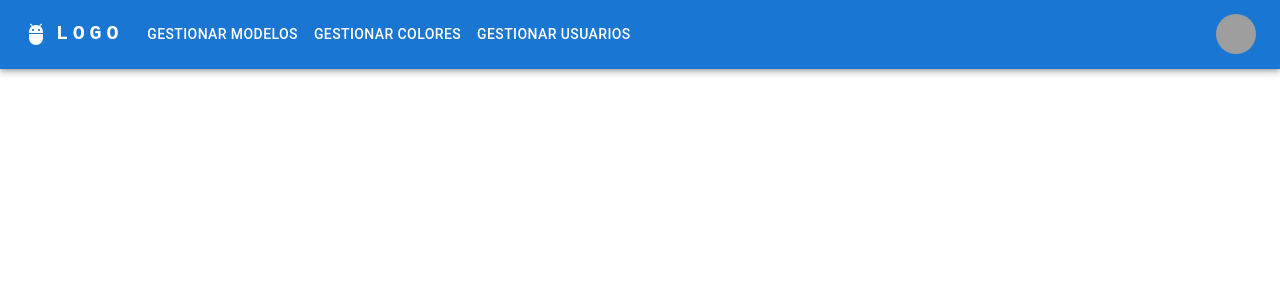
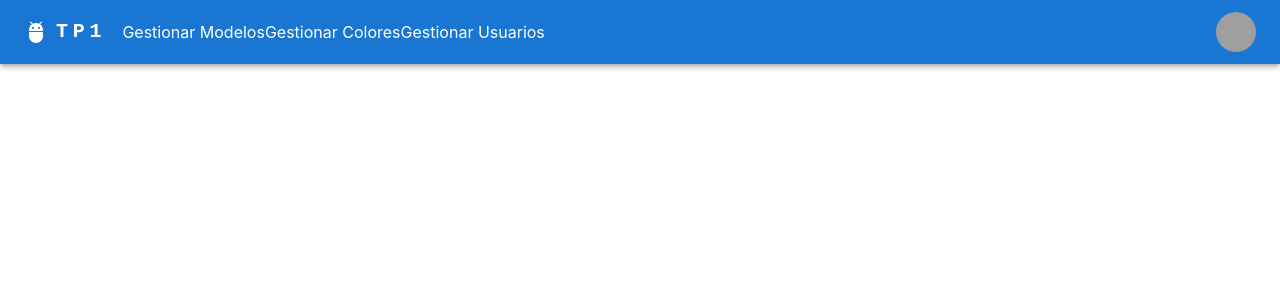
Before and after one commit to gonzalofb98/Tp1DsFrontEnd, a React (Create React App) app: page /administrator in a window 1280 px wide. Shown: the top 300 px of the page. Built offline with nearby package versions, Linux system fonts and the light colour scheme; grey boxes are pictures that could not be loaded.

Commit message:
menuAppBar

```diff
--- a/src/components/Navbar/MenuAppBar.js
+++ b/src/components/Navbar/MenuAppBar.js
@@ -16,7 +16,7 @@ import AdbIcon from '@mui/icons-material/Adb';
 const pages = ['Gestionar Modelos', 'Gestionar Colores', 'Gestionar Usuarios'];
 const settings = ['Profile', 'Account', 'Dashboard', 'Logout'];
 
-function MenuAppBar() {
+function MenuAppBar(props) {
   const [anchorElNav, setAnchorElNav] = React.useState(null);
   const [anchorElUser, setAnchorElUser] = React.useState(null);
 
@@ -55,7 +55,7 @@ function MenuAppBar() {
               textDecoration: 'none',
             }}
           >
-            LOGO
+            TP1
           </Typography>
 
           <Box sx={{ flexGrow: 1, display: { xs: 'flex', md: 'none' } }}>
@@ -114,7 +114,7 @@ function MenuAppBar() {
             LOGO
           </Typography>
           <Box sx={{ flexGrow: 1, display: { xs: 'none', md: 'flex' } }}>
-            {pages.map((page) => (
+            {/* {pages.map((page) => (
               <Button
                 key={page}
                 onClick={handleCloseNavMenu}
@@ -122,7 +122,10 @@ function MenuAppBar() {
               >
                 {page}
               </Button>
-            ))}
+            ))} */}
+            {
+              props.pages
+            }
           </Box>
 
           <Box sx={{ flexGrow: 0 }}>
--- a/src/pages/Administrator/AdministratorMenu.js
+++ b/src/pages/Administrator/AdministratorMenu.js
@@ -7,7 +7,7 @@ const AdministratorMenu = () => {
     const names = ['Gestionar Modelos', 'Gestionar Colores', 'Gestionar Usuarios'];
     return (
         <div>
-            <MenuAppBar />
+            <MenuAppBar pages={names} />
             {/* <div className="divMenu">
                 <container>
                     {
```
